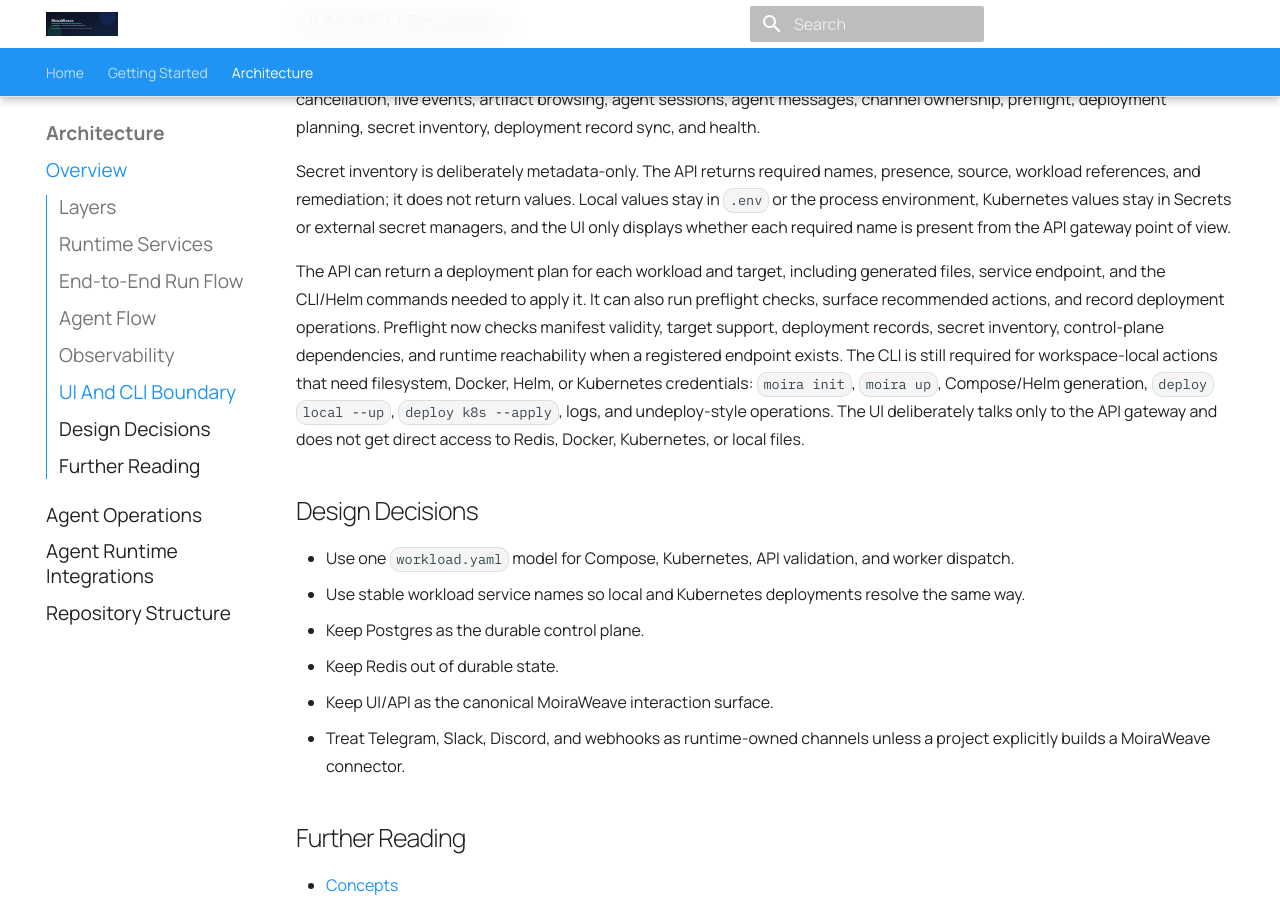
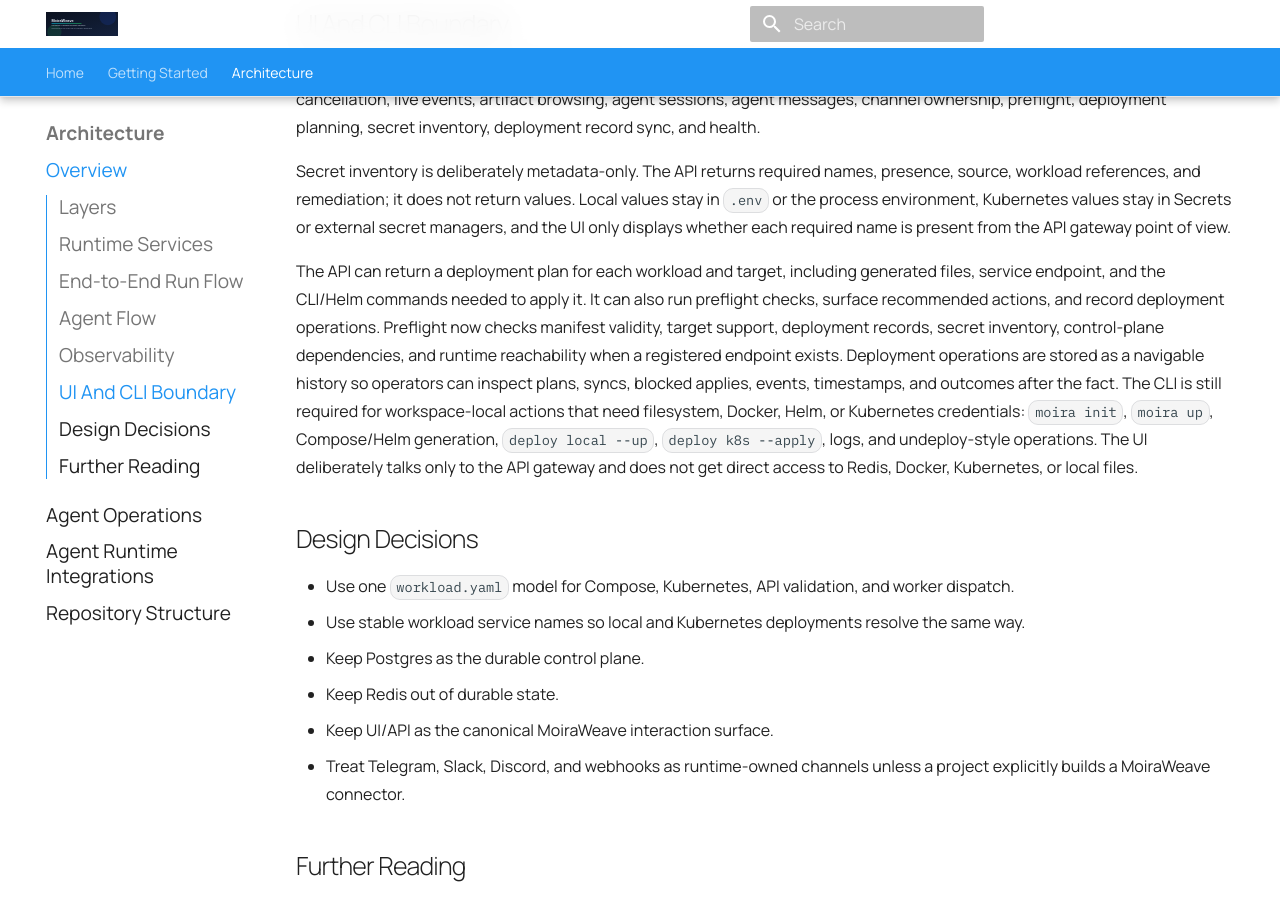
Before and after one commit to moiraweave-labs/moiraweave-docs, an MkDocs documentation site: the page built from docs/architecture.md, in a window 1280 px wide and 900 px high, scrolled down 1967 px. Built offline with MkDocs 1.6.1 and Material for MkDocs 9.7.7, drawn with Linux system fonts in a browser that asks for light colours; comment, search, counter and statistics services are not loaded; some of the changed text lies outside the part shown.

Commit message:
docs: describe deployment operation history

```diff
--- a/docs/architecture.md
+++ b/docs/architecture.md
@@ -21,7 +21,8 @@ or agent internals.
 - Postgres: source of truth for workloads, runs, sessions, messages, events, and artifact metadata.
 - Redis Streams: queue and short-lived coordination layer.
 - Qdrant: optional vector store for RAG/search workloads.
-- UI: browser console for workloads, runs, agent sessions, artifacts, and deployment health.
+- UI: browser console for workloads, runs, agent sessions, artifacts,
+  deployment health, and deployment operation history.
 
 ## End-to-End Run Flow
 
@@ -84,10 +85,12 @@ generated files, service endpoint, and the CLI/Helm commands needed to apply it.
 It can also run preflight checks, surface recommended actions, and record
 deployment operations. Preflight now checks manifest validity, target support,
 deployment records, secret inventory, control-plane dependencies, and runtime
-reachability when a registered endpoint exists. The CLI is still required for
-workspace-local actions that need filesystem, Docker, Helm, or Kubernetes
-credentials: `moira init`, `moira up`, Compose/Helm generation, `deploy local
---up`, `deploy k8s --apply`, logs, and undeploy-style operations.
+reachability when a registered endpoint exists. Deployment operations are
+stored as a navigable history so operators can inspect plans, syncs, blocked
+applies, events, timestamps, and outcomes after the fact. The CLI is still
+required for workspace-local actions that need filesystem, Docker, Helm, or
+Kubernetes credentials: `moira init`, `moira up`, Compose/Helm generation,
+`deploy local --up`, `deploy k8s --apply`, logs, and undeploy-style operations.
 The UI deliberately talks only to the API gateway and does not get direct access
 to Redis, Docker, Kubernetes, or local files.
 
```
Also changed, not shown: docs/quickstart.md (+2 -1 lines).
